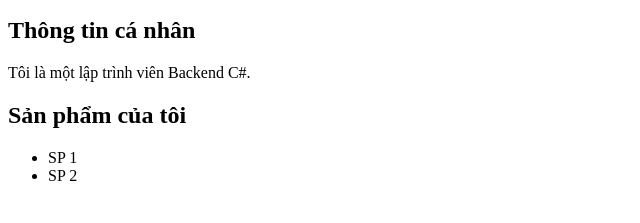
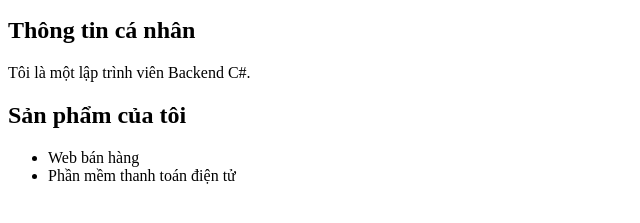
Before and after one commit to Viet382004/my-portfolio, a plain HTML site: page index.html in a window 1280 px wide. Shown: the part 101-324 px from the top of the page, without its empty margins (0-640 px from the left). Drawn offline with Linux system fonts and the light colour scheme.

Commit message:
fix : Cập nhật thông tin prọect

```diff
--- a/index.html
+++ b/index.html
@@ -17,8 +17,8 @@
     <section id="projects">
         <h2>Sản phẩm của tôi</h2>
         <ul>
-            <li>SP 1</li>
-            <li>SP 2</li>
+            <li>Web bán hàng</li>
+            <li>Phần mềm thanh toán điện tử</li>
         </ul>
     </section>
 </body>
```
